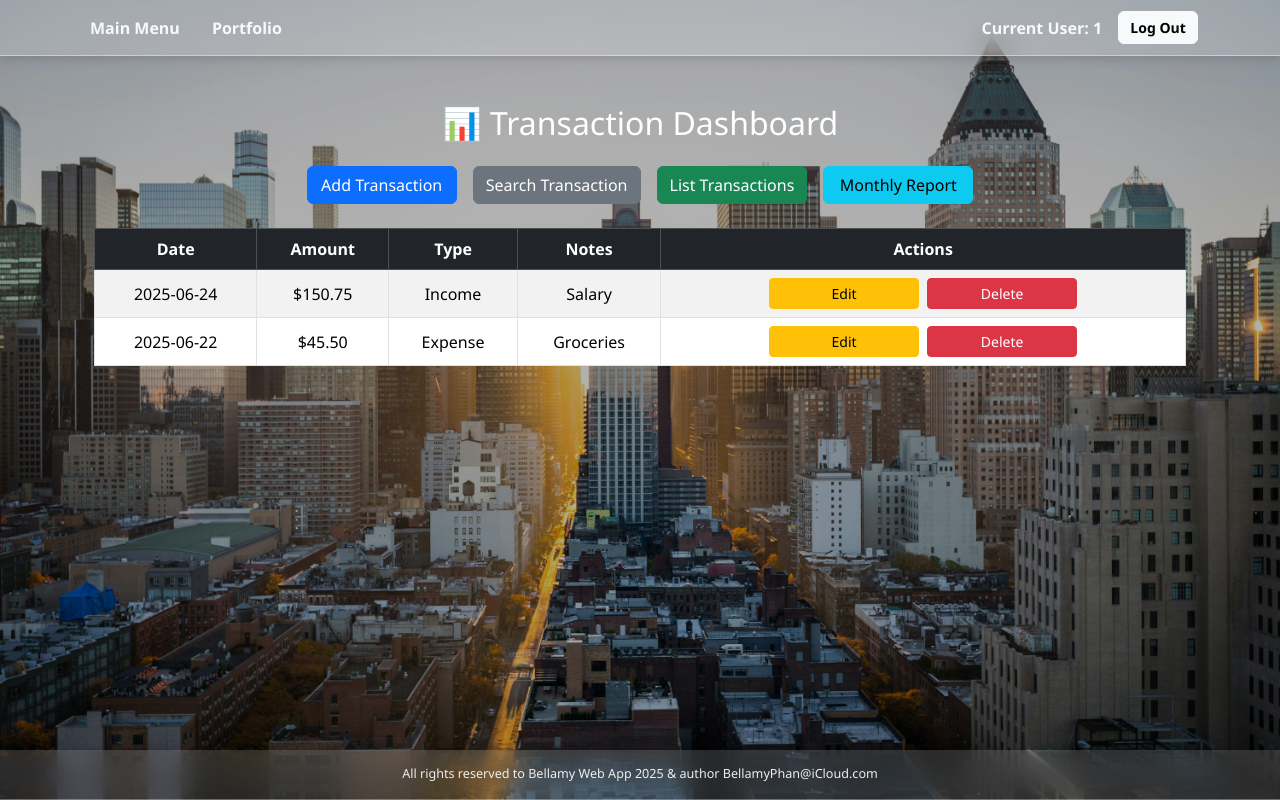
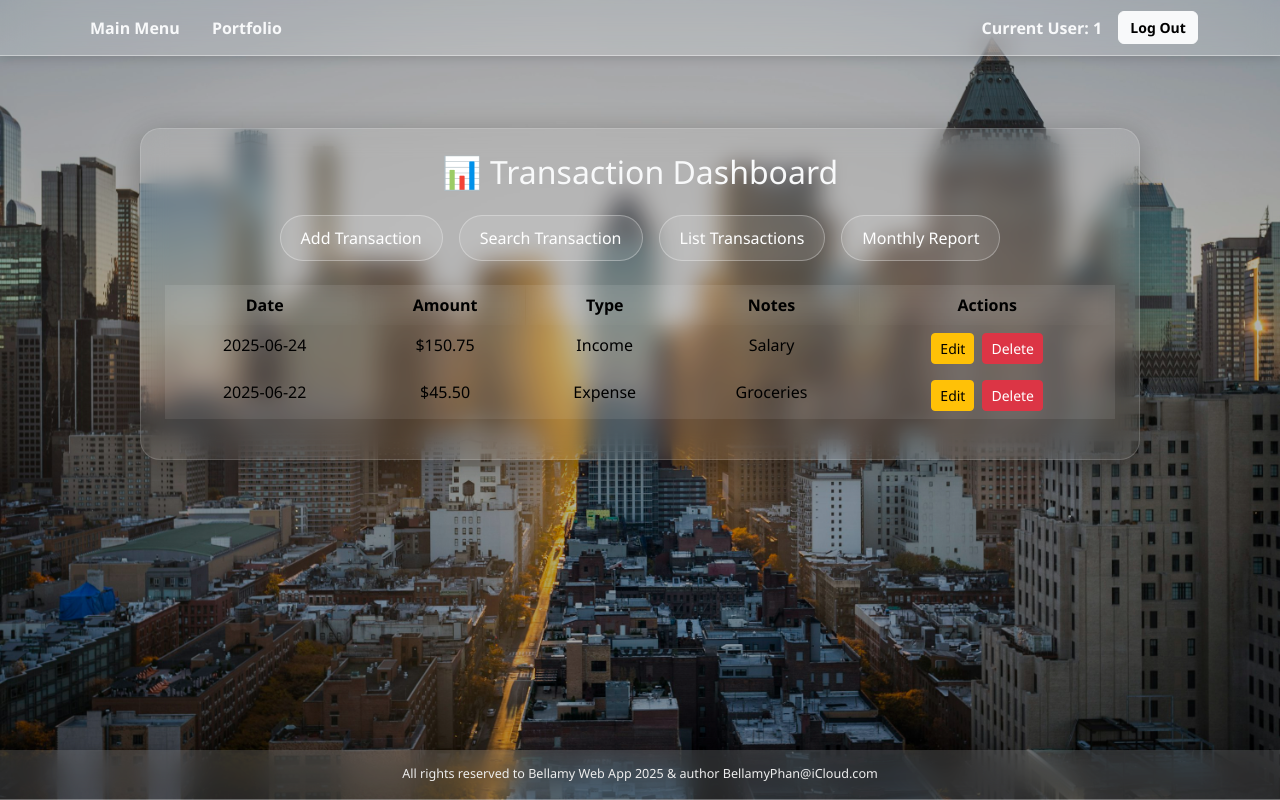
Before and after one commit to bellamyp/bellamy-web-app, an Angular app in the folder angular-frontend/: page /transaction-dashboard in a window 1280 px wide. Built offline with nearby package versions, Linux system fonts and the light colour scheme; sample sign-in values are in the browser's storage.

Commit message:
frontend: transaction dashboard, add glassy effect UI

```diff
--- a/angular-frontend/src/app/feature/transaction/components/transaction-dashboard/transaction-dashboard.component.html
+++ b/angular-frontend/src/app/feature/transaction/components/transaction-dashboard/transaction-dashboard.component.html
@@ -1,16 +1,16 @@
-<div class="container my-4">
-  <h2 class="text-center mb-4">📊 Transaction Dashboard</h2>
+<div class="dashboard-glass card slide-up p-4 mx-auto my-5">
+  <h2 class="text-center mb-4 text-light">📊 Transaction Dashboard</h2>
 
-  <div class="d-flex justify-content-center gap-3 mb-4 flex-wrap">
-    <button class="btn btn-primary">Add Transaction</button>
-    <button class="btn btn-secondary">Search Transaction</button>
-    <button class="btn btn-success">List Transactions</button>
-    <button class="btn btn-info">Monthly Report</button>
+  <div class="d-flex justify-content-center flex-wrap gap-3 mb-4">
+    <button class="btn-glass">Add Transaction</button>
+    <button class="btn-glass">Search Transaction</button>
+    <button class="btn-glass">List Transactions</button>
+    <button class="btn-glass">Monthly Report</button>
   </div>
 
   <div class="table-responsive">
-    <table class="table table-bordered table-striped">
-      <thead class="table-dark">
+    <table class="table table-hover glass-table text-light">
+      <thead>
         <tr>
           <th>Date</th>
           <th>Amount</th>
@@ -20,15 +20,14 @@
         </tr>
       </thead>
       <tbody>
-        <!-- Example row, replace with *ngFor -->
-        <tr *ngFor="let transaction of transactions">
-          <td>{{ transaction.date }}</td>
-          <td>{{ transaction.amount | currency }}</td>
-          <td>{{ transaction.type }}</td>
-          <td>{{ transaction.notes }}</td>
+        <tr *ngFor="let t of transactions">
+          <td>{{ t.date }}</td>
+          <td>{{ t.amount | currency }}</td>
+          <td>{{ t.type }}</td>
+          <td>{{ t.notes }}</td>
           <td>
-            <button class="btn btn-sm btn-warning">Edit</button>
-            <button class="btn btn-sm btn-danger ms-2">Delete</button>
+            <button class="btn btn-sm btn-warning me-2">Edit</button>
+            <button class="btn btn-sm btn-danger">Delete</button>
           </td>
         </tr>
       </tbody>
--- a/angular-frontend/src/app/feature/transaction/components/transaction-dashboard/transaction-dashboard.component.scss
+++ b/angular-frontend/src/app/feature/transaction/components/transaction-dashboard/transaction-dashboard.component.scss
@@ -1,8 +1,53 @@
-table th, table td {
-  vertical-align: middle;
-  text-align: center;
+.dashboard-glass {
+  max-width: 1000px;
+  background: rgba(255, 255, 255, 0.05);
+  backdrop-filter: blur(12px);
+  border-radius: 20px;
+  box-shadow: 0 8px 32px rgba(0, 0, 0, 0.3);
+  border: 1px solid rgba(255, 255, 255, 0.15);
+  color: #fff;
+  margin: auto;
 }
 
-button {
-  min-width: 150px;
+.btn-glass {
+  padding: 10px 20px;
+  border-radius: 30px;
+  border: 1px solid rgba(255, 255, 255, 0.3);
+  background: rgba(255, 255, 255, 0.1);
+  color: #fff;
+  transition: all 0.3s ease;
 }
+
+.btn-glass:hover {
+  background: rgba(255, 255, 255, 0.25);
+  transform: scale(1.05);
+  color: #000;
+}
+
+.glass-table th,
+.glass-table td {
+  text-align: center;
+  background: rgba(255, 255, 255, 0.08);
+  border: none;
+}
+
+.glass-table th {
+  backdrop-filter: blur(10px);
+  font-weight: 600;
+}
+
+.slide-up {
+  animation: slideUp 0.8s ease-out;
+}
+
+@keyframes slideUp {
+  0% {
+    opacity: 0;
+    transform: translateY(30px);
+  }
+
+  100% {
+    opacity: 1;
+    transform: translateY(0);
+  }
+}
```
